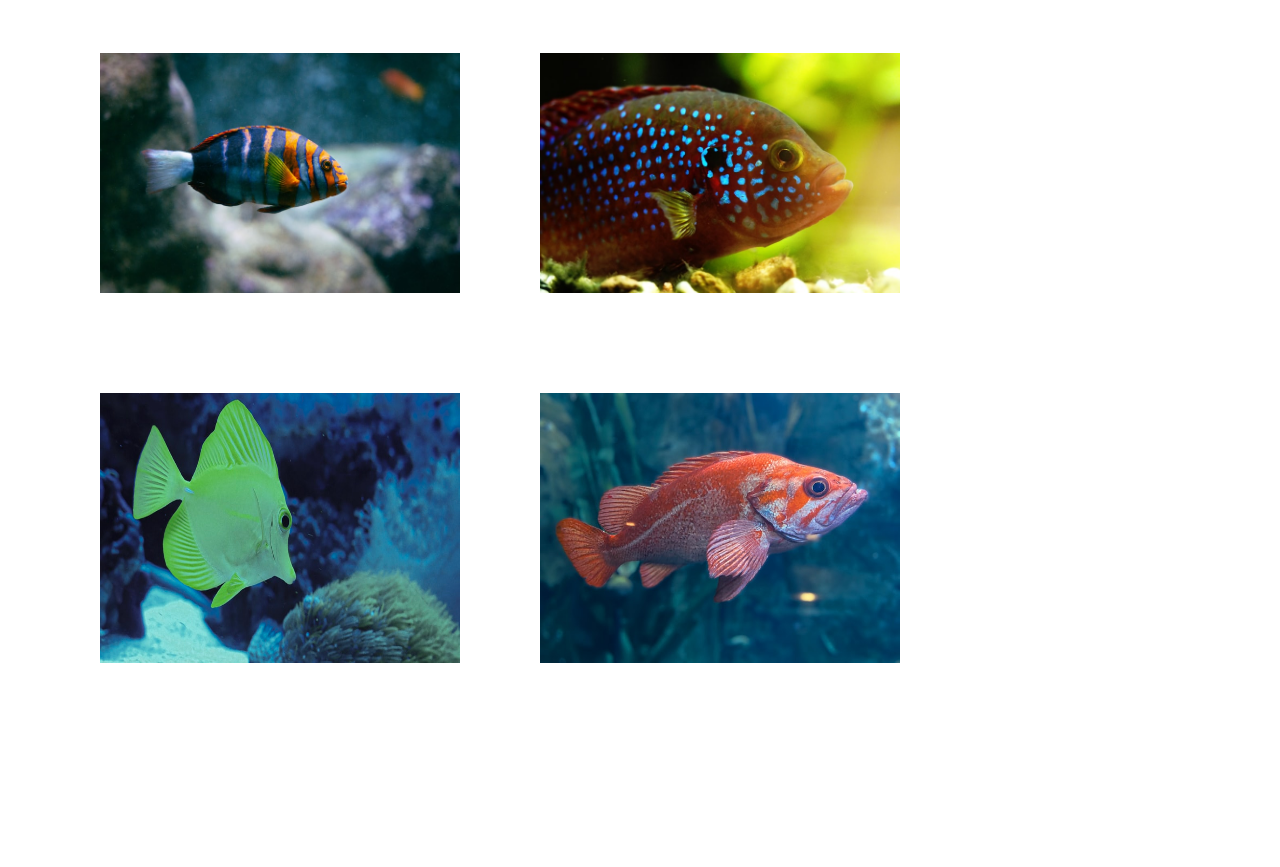
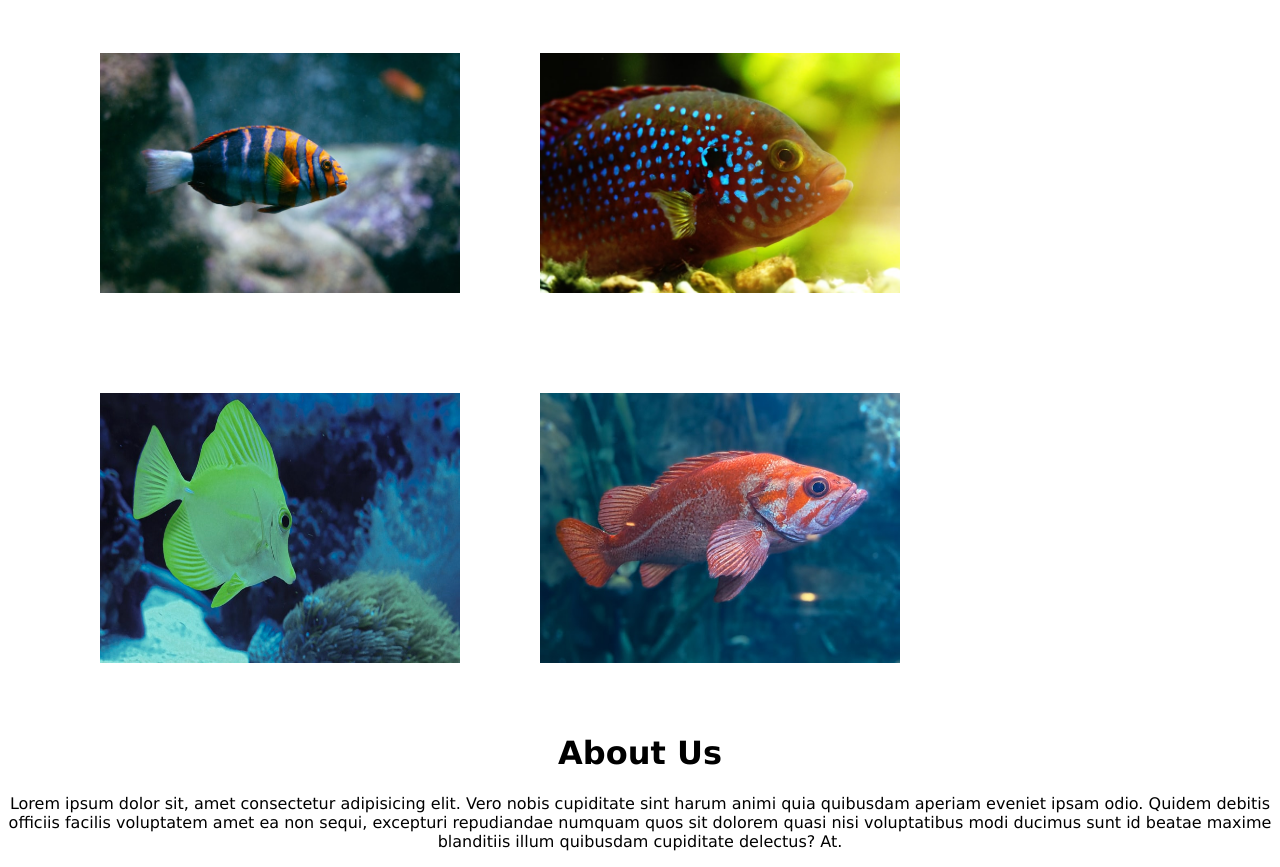
Before and after one commit to MrSarden/Tes, a plain HTML site: page index.html in a window 1280 px wide. Shown: the part 612-1479 px from the top of the page. Before the commit the page ends 1325 px from the top, so only its background shows below. Drawn offline with Linux system fonts and the light colour scheme.

Commit message:
perubahan ketujuh

```diff
--- a/index.html
+++ b/index.html
@@ -21,7 +21,7 @@
           <h1>SELAMAT DATANG DI SARDEN'S STORE.</h1>
           <p>Kami Menyediakan Ikan Yg Cantik Dan Unik</p>
           <div class="btn-wrapper">
-            <a href="#" class="btn-about">About us</a>
+            <a href="#about-us" class="btn-about">About us</a>
             <a href="#" class="btn-buy">Liat produk kami</a>
           </div>
         </div>
@@ -37,5 +37,9 @@
         <img src="ikan oren.jpg" alt="">
       </div>
     </div>
+    <div class="about-us">
+        <h1 id="about-us">About Us</h1>
+        <p>Lorem ipsum dolor sit, amet consectetur adipisicing elit. Vero nobis cupiditate sint harum animi quia quibusdam aperiam eveniet ipsam odio. Quidem debitis officiis facilis voluptatem amet ea non sequi, excepturi repudiandae numquam quos sit dolorem quasi nisi voluptatibus modi ducimus sunt id beatae maxime blanditiis illum quibusdam cupiditate delectus? At.</p>
+    </div>
   </body>
 </html>
--- a/stylesheet.css
+++ b/stylesheet.css
@@ -135,3 +135,7 @@ h1.gallery-title {
     margin: 0 auto;
   }
 }
+
+.about-us {
+  text-align: center;
+}
```
